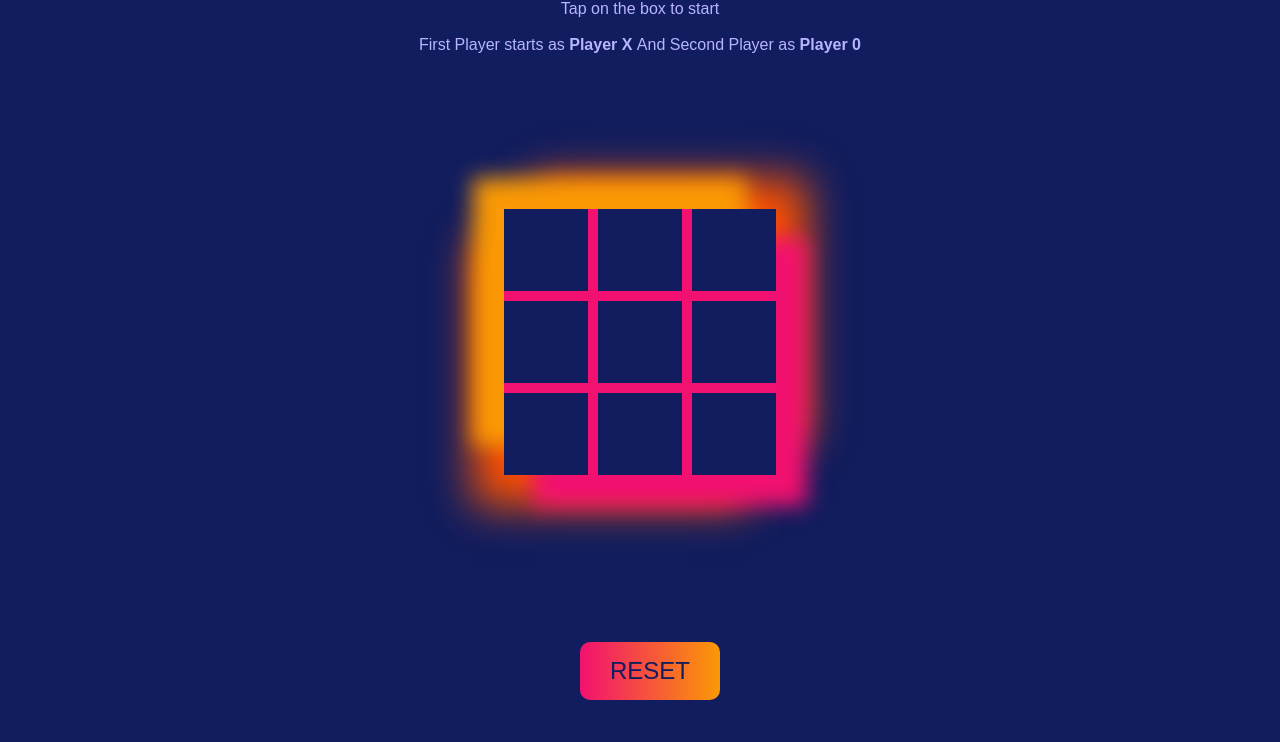
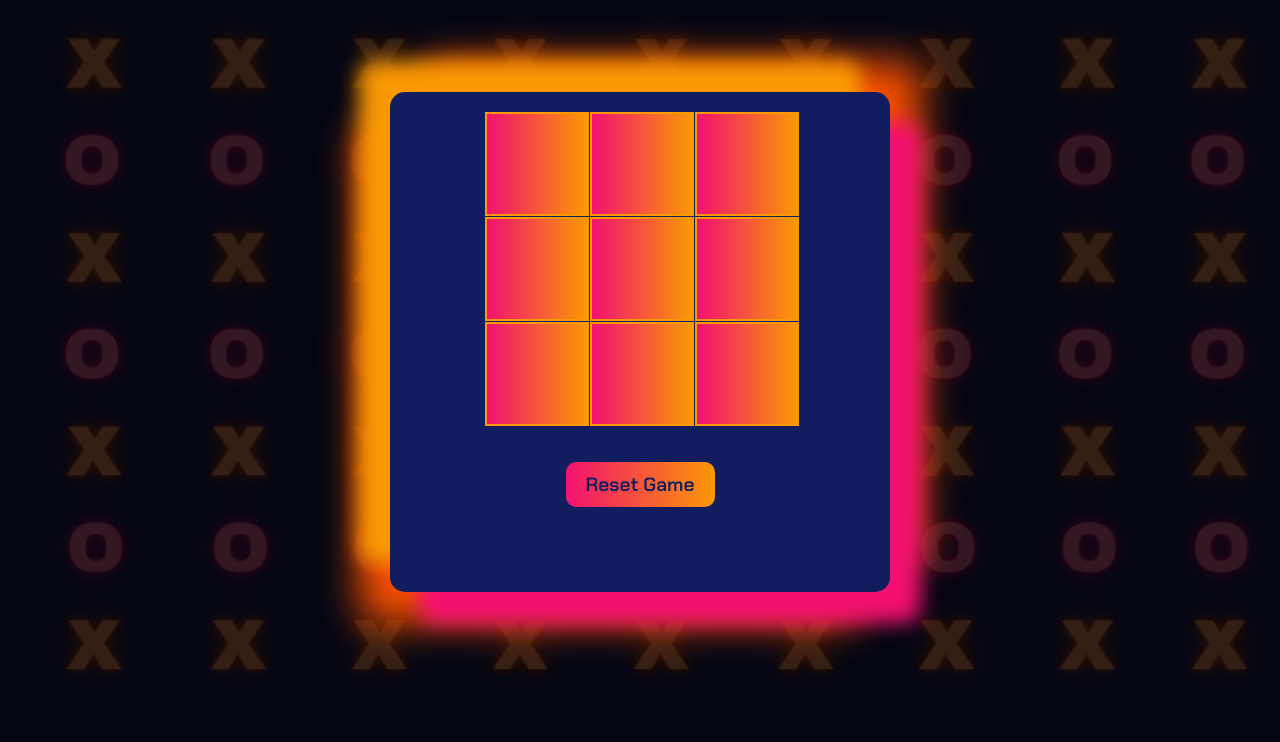
Before and after one commit to varsha1224/PRODIGY_WD_03, a plain HTML site: page two_player.html in a window 1280 px wide. Shown: the part 58-800 px from the top of the page. Drawn offline with Linux system fonts and the light colour scheme.

Commit message:
Add files via upload

```diff
--- a/index.js
+++ b/index.js
@@ -1,101 +1,76 @@
-var currentPlayer = 'X';
+// index.js
 
-function makeMove(cellId)
-{
-  var cell = document.getElementById(cellId);
+const board = document.getElementById('board');
+const resultDisplay = document.getElementById('result');
+let currentPlayer = 'X';
+let gameBoard = ['', '', '', '', '', '', '', '', ''];
+let gameActive = true;
 
-  if (cell.value === '' && !isGameFinished())
-  {
-    cell.value = currentPlayer;
-    cell.disabled = true;
-    currentPlayer = currentPlayer === 'X' ? 'O' : 'X';
-    updateGameStatus();
+function createCell(index) {
+  const cell = document.createElement('div');
+  cell.classList.add('cell');
+  cell.dataset.index = index;
+  cell.addEventListener('click', () => cellClick(index));
+  board.appendChild(cell);
+}
+
+function initializeBoard() {
+  for (let i = 0; i < 9; i++) {
+    createCell(i);
   }
 }
 
-function isGameFinished()
-{
-  return (
-    isWinner('X') || isWinner('O') || document.querySelectorAll('.cell[disabled]').length === 9
-  );
+function cellClick(index) {
+  if (!gameActive || gameBoard[index] !== '') return;
+
+  gameBoard[index] = currentPlayer;
+  updateBoard();
+  checkWinner();
+
+  currentPlayer = currentPlayer === 'X' ? 'O' : 'X';
 }
 
-function isWinner(player)
-{
-  var lines = [
-    ['b1', 'b2', 'b3'],
-    ['b4', 'b5', 'b6'],
-    ['b7', 'b8', 'b9'],
-    ['b1', 'b4', 'b7'],
-    ['b2', 'b5', 'b8'],
-    ['b3', 'b6', 'b9'],
-    ['b1', 'b5', 'b9'],
-    ['b3', 'b5', 'b7'],
+function updateBoard() {
+  const cells = document.querySelectorAll('.cell');
+  cells.forEach((cell, index) => {
+    cell.textContent = gameBoard[index];
+  });
+}
+
+function checkWinner() {
+  const winPatterns = [
+    [0, 1, 2],
+    [3, 4, 5],
+    [6, 7, 8],
+    [0, 3, 6],
+    [1, 4, 7],
+    [2, 5, 8],
+    [0, 4, 8],
+    [2, 4, 6],
   ];
 
-  for (var i = 0; i < lines.length; i++)
-  {
-    var [a, b, c] = lines[i];
-    if (document.getElementById(a).value === player &&
-      document.getElementById(b).value === player &&
-      document.getElementById(c).value === player)
-    {
-      highlightWinnerCells(a, b, c);
-      return true;
+  for (const pattern of winPatterns) {
+    const [a, b, c] = pattern;
+    if (gameBoard[a] && gameBoard[a] === gameBoard[b] && gameBoard[a] === gameBoard[c]) {
+      resultDisplay.textContent = `${currentPlayer} won!`;
+      gameActive = false;
+      return;
     }
   }
 
-  return false;
-}
-
-function highlightWinnerCells(cell1, cell2, cell3)
-{
-  document.getElementById(cell1).style.color = '#FF5200';
-  document.getElementById(cell2).style.color = '#FF5200';
-  document.getElementById(cell3).style.color = '#FF5200';
-}
-
-function updateGameStatus()
-{
-  if (isWinner('X'))
-  {
-    document.getElementById('print').innerHTML = 'Player X won';
-    disableAllCells();
-  }
-  else if (isWinner('O'))
-  {
-    document.getElementById('print').innerHTML = 'Player O won';
-    disableAllCells();
-  }
-  else if (document.querySelectorAll('.cell[disabled]').length === 9)
-  {
-    document.getElementById('print').innerHTML = 'Match Tie';
-  }
-  else
-  {
-    document.getElementById('print').innerHTML = `Player ${currentPlayer} Turn`;
+  if (!gameBoard.includes('')) {
+    resultDisplay.textContent = 'It\'s a draw!';
+    gameActive = false;
+    return;
   }
 }
 
-function disableAllCells()
-{
-  var cells = document.querySelectorAll('.cell');
-  cells.forEach(cell =>
-  {
-    cell.disabled = true;
-  });
+function resetGame() {
+  gameBoard = ['', '', '', '', '', '', '', '', ''];
+  currentPlayer = 'X';
+  gameActive = true;
+  resultDisplay.textContent = '';
+  updateBoard();
 }
 
-function resetGame()
-{
-  var cells = document.querySelectorAll('.cell');
-  cells.forEach(cell =>
-  {
-    cell.value = '';
-    cell.style.color = '';
-    cell.disabled = false;
-  });
-
-  document.getElementById('print').innerHTML = '';
-  currentPlayer = 'X';
-}
+initializeBoard();
--- a/public/style.css
+++ b/public/style.css
@@ -12,8 +12,12 @@ body {
     justify-content: center;
     height: 100vh;
     margin: 0;
+    background-image: url('./images/bg_img.png');
+    background-size: cover;
     background-color: #111D5E;
+    text-align: center;
 }
+
 
 .menu-container {
     position: relative;
@@ -66,121 +70,46 @@ button:hover {
     background: linear-gradient(to right, #FA9905, #F21170); /* Change gradient on hover */
 }
 
-p {
-	margin-bottom: -10px;
+.board {
+    display: grid;
+    grid-template-columns: repeat(3, 100px);
+    grid-template-rows: repeat(3, 100px);
+    gap: 5px;
+    margin: 20px auto;
+    justify-content: center;
   }
 
-.ui {
+  .cell {
+    width: 100px;
+    height: 100px;
+    border: 2px solid #FA9905;
+    font-size: 2em;
     display: flex;
-    flex-direction: column;
+    justify-content: center;
     align-items: center;
-    box-shadow:
-        30px 30px 20px 1px #F21170, /* Right and Bottom */
-        -30px -30px 20px 1px #FA9905, /* Left and Top */
-        30px -30px 40px 1px #FF5200, /* Top-right */
-        -30px 30px 40px 1px #FF5200; /* Bottom-left */
-    position: absolute;
-    top: 50%;
-    left: 50%;
-    transform: translate(-50%, -50%);
-    z-index: 2;
+    cursor: pointer;
+    font-family: 'Silkscreen', sans-serif;
+    color: #111D5E;
+    background: linear-gradient(to right, #F21170, #FA9905); /* Linear gradient color */
+    color: #111D5E;
+    transition: background 0.3s ease-in-out;
   }
 
-#but {
-    position: absolute;
-    top: 80vh; /* Adjust this value as needed */
-    left: 50%;
-    transform: translateX(-50%);
-    font-family: 'Chakra Petch', sans-serif;
+  .cell:hover {
+    background: linear-gradient(to right, #FA9905, #F21170); /* Change gradient on hover */
 }
 
-
-
-.row {
-	display: flex;
-}
-.cell {
-	border: none;
-	width: 80px;
-	height: 80px;
-	display: flex;
-	align-items: center;
-	justify-content: center;
-	font-size: 24px;
-	text-align: center;
+  .reset-btn {
+    margin-top: 20px;
+    padding: 10px 20px;
+    font-size: 1.2em;
     cursor: pointer;
-    background-color: #111D5E;
-}
-.cell:active {
-	outline: none;
-}
-/* 3X3 Grid */
-#b1{
-	border-bottom: 5px solid #F21170;
-	border-right: 5px solid #F21170;
+    margin-bottom: 0px;
   }
 
-#b2 {
-	border-bottom: 5px solid #F21170;
-	border-right: 5px solid #F21170;
-	border-left: 5px solid #F21170;
+  #result {
+    color: #FF5200; /* Change X won or O won message color */
+    font-size: 1.5em;
+    margin-top: 10px;
+    font-family: 'Silkscreen', sans-serif;
   }
-
-#b3 {
-	border-bottom: 5px solid #F21170;
-	border-left: 5px solid #F21170;
-}
-
-#b4 {
-	border-top: 5px solid #F21170;
-	border-bottom: 5px solid #F21170;
-	border-right: 5px solid #F21170;
-}
-
-#b5 {
-	border: 5px solid #F21170;
-}
-
-#b6 {
-	border-top: 5px solid #F21170;
-	border-bottom: 5px solid #F21170;
-	border-left: 5px solid #F21170;
-}
-
-#b7 {
-	border-top: 5px solid #F21170;
-	border-right: 5px solid #F21170;
-}
-
-#b8 {
-	border-top: 5px solid #F21170;
-	border-right: 5px solid #F21170;
-	border-left: 5px solid #F21170;
-}
-
-#b9 {
-	border-top: 5px solid #F21170;
-	border-left: 5px solid #F21170;
-}
-
-/* Player turn space */
-#print {
-    font-family: 'Chakra Petch', sans-serif;
-	color: #B8B5FF;
-	font-size: 20px;
-}
-
-/* Main Container */
-#main {
-	text-align: center;
-}
-
-/* Game Instruction Text */
-#ins {
-    font-family: 'Chakra Petch', sans-serif;
-	color: #B8B5FF;
-}
-
-p {
-    font-family: 'Chakra Petch', sans-serif;
-}
--- a/two_player.html
+++ b/two_player.html
@@ -3,42 +3,19 @@
 
 <head>
   <meta name="viewport" content="width=device-width, initial-scale=1.0">
+  <link rel="preconnect" href="https://fonts.googleapis.com">
+  <link rel="preconnect" href="https://fonts.gstatic.com" crossorigin>
+  <link href="https://fonts.googleapis.com/css2?family=Silkscreen&display=swap" rel="stylesheet">
+  <link href="https://fonts.googleapis.com/css2?family=Chakra+Petch:wght@600&display=swap" rel="stylesheet">
   <link rel="stylesheet" href="./public/style.css">
 </head>
 
 <body>
-  <div id="main">
-    <h1>TIC TAC TOE</h1>
-    <p id="ins">
-      Tap on the box to start<br><br>First Player starts as <b>Player X </b>And Second Player as <b>Player 0</b>
-    </p>
-    <br><br>
-    <div class="ui">
-        <div class="grid">
-            <div class="row">
-                <input type="text" id="b1" class="cell" onclick="makeMove('b1');" readonly>
-                <input type="text" id="b2" class="cell" onclick="makeMove('b2');" readonly>
-                <input type="text" id="b3" class="cell" onclick="makeMove('b3');" readonly>
-            </div>
-            <div class="row">
-                <input type="text" id="b4" class="cell" onclick="makeMove('b4');" readonly>
-                <input type="text" id="b5" class="cell" onclick="makeMove('b5');" readonly>
-                <input type="text" id="b6" class="cell" onclick="makeMove('b6');" readonly>
-            </div>
-            <div class="row">
-                <input type="text" id="b7" class="cell" onclick="makeMove('b7');" readonly>
-                <input type="text" id="b8" class="cell" onclick="makeMove('b8');" readonly>
-                <input type="text" id="b9" class="cell" onclick="makeMove('b9');" readonly>
-            </div>
-        </div>
-    </div>
-    <br><br><br>
-
-    <button id="but" onclick="resetGame()">
-      RESET
-    </button>
-    <br><br>
-    <p id="print"></p>
+  <h1>2 PLAYER MODE</h1>
+  <div class="menu-container">
+    <div class="board" id="board"></div>
+    <button class="reset-btn" onclick="resetGame()">Reset Game</button>
+    <div id="result"></div>
   </div>
   <script src="index.js"></script>
 </body>
```
Also changed, not shown: against_ai.html (+23 -0 lines), index_ai.js (added, +93 -0 lines), public/images/bg_img.png (added). Lines whose indentation alone changed are shown as unchanged.
